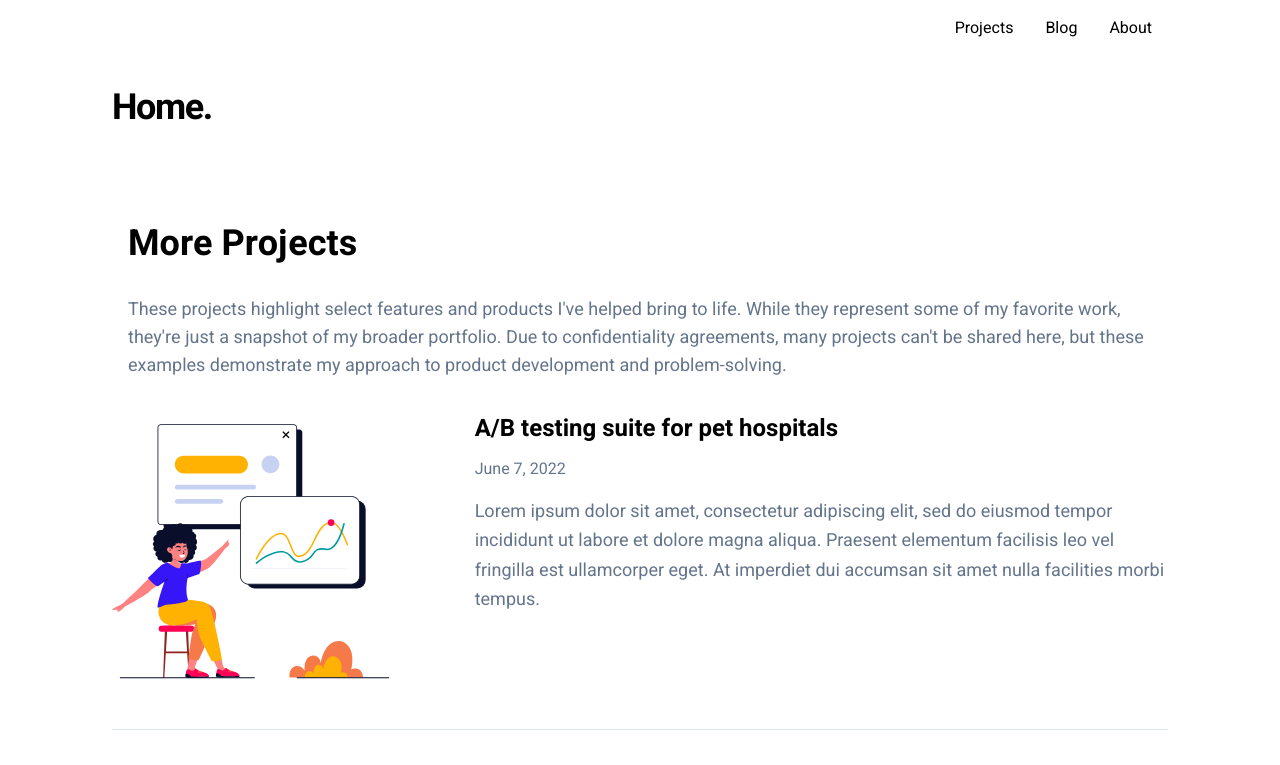
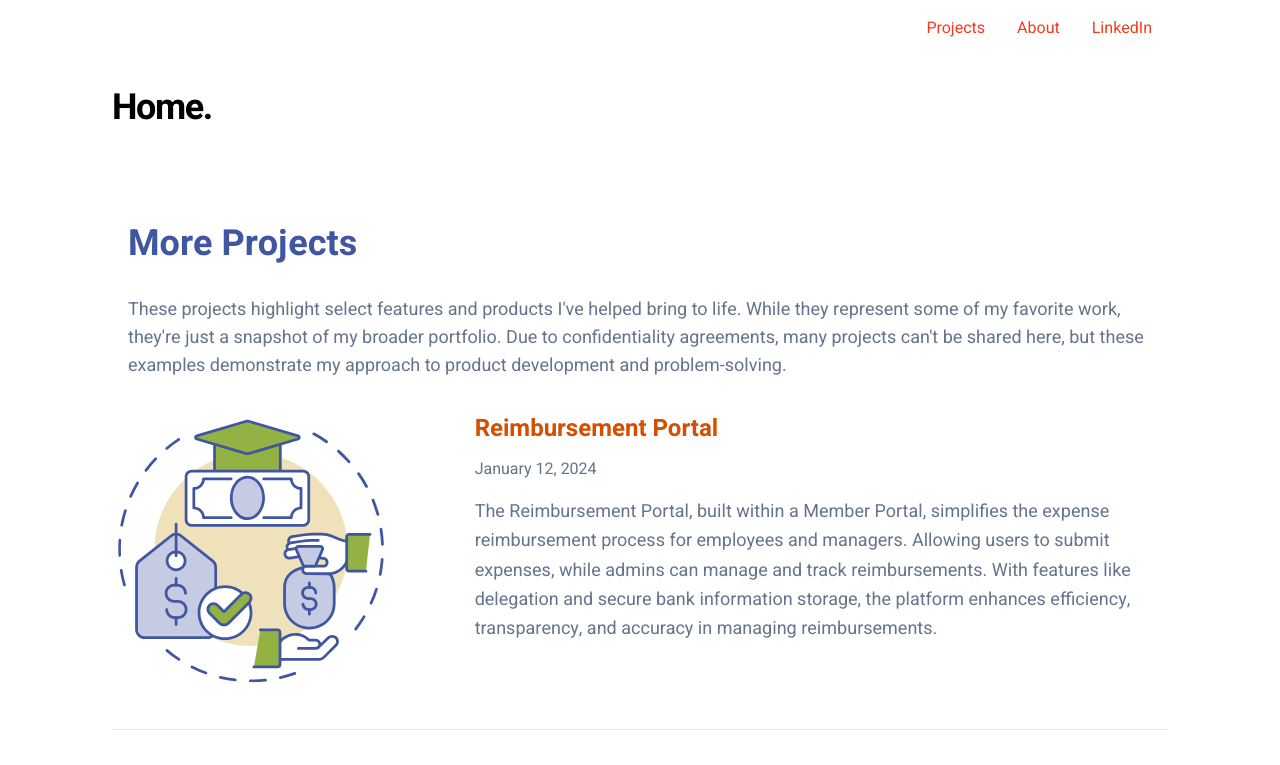
Before and after one commit to Sp771/product_portfolio, a Next.js app: page /projects in a window 1280 px wide. Shown: the top 765 px of the page. Built offline with nearby package versions, Linux system fonts and the light colour scheme.

Commit message:
color scheme

```diff
--- a/_posts/abtesting.md
+++ b/_posts/abtesting.md
@@ -1,10 +1,11 @@
 ---
-title: 'A/B testing suite for pet hospitals'
-excerpt: 'Lorem ipsum dolor sit amet, consectetur adipiscing elit, sed do eiusmod tempor incididunt ut labore et dolore magna aliqua. Praesent elementum facilisis leo vel fringilla est ullamcorper eget. At imperdiet dui accumsan sit amet nulla facilities morbi tempus.'
+title: 'Reimbursement Portal'
+excerpt: 'The Reimbursement Portal, built within a Member Portal, simplifies the expense reimbursement process for employees and managers. Allowing users to submit expenses, while admins can manage and track reimbursements. With features like delegation and secure bank information storage, the platform enhances efficiency, transparency, and accuracy in managing reimbursements.
+'
 coverImage: '/assets/posts/abtesting/cover.svg'
-date: '2022-06-07T05:35:07.322Z'
+date: '2024-01-12T05:35:07.322Z'
 author:
-  name: Annie Apple
+  name: Sydney Pittman
   picture: '/assets/blog/authors/annie.svg'
 ogImage:
   url: '/assets/posts/abtesting/cover.svg'
@@ -12,34 +13,45 @@ ogImage:
 
 ## Product
 
-Lorem ipsum dolor sit amet, consectetur adipiscing elit, sed do eiusmod tempor incididunt ut labore et dolore magna aliqua. Praesent elementum facilisis leo vel fringilla est ullamcorper eget. At imperdiet dui accumsan sit amet nulla facilities morbi tempus.
+The Reimbursement Portal, built within a Member Portal, simplifies the expense reimbursement process for employees and managers. Allowing users to submit expenses, while admins can manage and track reimbursements. With features like delegation and secure bank information storage, the platform enhances efficiency, transparency, and accuracy in managing reimbursements.
 
 ![Example product screencap](/assets/posts/abtesting/example.svg)
 
 ---
 
 ## My Role
-* **Lorem ipsum** Lorem ipsum dolor sit amet, consectetur adipiscing elit, sed do eiusmod tempor incididunt ut labore et dolore magna aliqua.
-* **Lorem ipsum** Lorem ipsum dolor sit amet, consectetur adipiscing elit, sed do eiusmod tempor incididunt ut labore et dolore magna aliqua.
-* **Lorem ipsum** Lorem ipsum dolor sit amet, consectetur adipiscing elit, sed do eiusmod tempor incididunt ut labore et dolore magna aliqua.
+* **🧠 User Insights Guru:** Led stakeholder interviews to identify pain points and usability risks, researching other reimbursement portals to understand best practices. This informed the design of a seamless user interface that simplified the reimbursement process and improved overall user experience.
+
+* **🧠 Product Design Architect:** Created all mockups and designed the product interface, working closely with the development team to bring the vision to life. Collaborated through each stage of development, ensuring the product’s design aligned with user needs and technical requirements.
+
+* **🧠 Roadmap Lead:** Collaborated with leadership to shape the product’s roadmap, ensuring it aligned with company goals and addressed the evolving needs of employees.
+
+* **🧠 Quality Assurance & Ticket Master:** Developed comprehensive feature tickets and led the testing process, ensuring all features were thoroughly tested before release. Managed bug tracking, monitored progress, and collaborated with the development team to ensure the highest standards of quality were met.
 
 ---
 
 ## Execution
-Lorem ipsum dolor sit amet, consectetur adipiscing elit, sed do eiusmod tempor incididunt ut labore et dolore magna aliqua. Praesent elementum facilisis leo vel fringilla est ullamcorper eget. At imperdiet dui accumsan sit amet nulla facilities morbi tempus. Praesent elementum facilisis leo vel fringilla. Congue mauris rhoncus aenean vel. Egestas sed tempus urna et pharetra pharetra massa massa ultricies.
+When I joined the project, there was no dedicated reimbursement portal. The users reimbursement process was manually handled through NetSuite, creating inefficiencies and slow approval cycles. Members/employees faced delays in receiving reimbursements, which negatively impacted morale.
 
-Venenatis cras sed felis eget velit. Consectetur libero id faucibus nisl tincidunt. Gravida in fermentum et sollicitudin ac orci phasellus egestas tellus. Volutpat consequat mauris nunc congue nisi vitae. Id aliquet risus feugiat in ante metus dictum at tempor. Sed blandit libero volutpat sed cras. Sed odio morbi quis commodo odio aenean sed adipiscing. Velit euismod in pellentesque massa placerat. Mi bibendum neque egestas congue quisque egestas diam in arcu. Nisi lacus sed viverra tellus in. Nibh cras pulvinar mattis nunc sed. Luctus accumsan tortor posuere ac ut consequat semper viverra. Fringilla ut morbi tincidunt augue interdum velit euismod.
+I took the initiative to design and build a brand-new reimbursement portal from scratch. With limited resources—a sole developer and no dedicated QA team—I led the effort to create a streamlined, automated system to manage expense submissions, approvals, and tracking. My role encompassed everything from product design to testing, as I personally handled QA to ensure the system functioned smoothly.
+
+Despite the lack of a large team, I collaborated closely with cross-functional stakeholders to ensure the portal was user-friendly, efficient, and integrated seamlessly with existing systems. The result was a fully functional reimbursement portal that significantly reduced processing times, improved transparency, and minimized errors, ultimately enhancing the users experience.
+
 
 ---
 
 ## Challenges & Achievements
 
 ### Challenges
-* **Lorem ipsum** Lorem ipsum dolor sit amet, consectetur adipiscing elit, sed do eiusmod tempor incididunt ut labore et dolore magna aliqua.
-* **Lorem ipsum** Lorem ipsum dolor sit amet, consectetur adipiscing elit, sed do eiusmod tempor incididunt ut labore et dolore magna aliqua.
-* **Lorem ipsum** Lorem ipsum dolor sit amet, consectetur adipiscing elit, sed do eiusmod tempor incididunt ut labore et dolore magna aliqua.
+* **🚧 Seamless NetSuite Integration** Since the back-end was powered by NetSuite, I worked to ensure that the portal integrated smoothly with this system to securely house user financial information. This integration had to be efficient and accurate, ensuring a seamless flow of data between the portal and NetSuite.
+
+* **🚧 Rapid Execution Under Pressure:** With only one developer and no dedicated QA resources, I took on the responsibility of testing the feature while balancing objectivity to avoid bias. The timeline was tight, as we had a demo scheduled for a potential prospect. The sales team had promised the feature, but it didn't exist yet, so we needed to deliver a working solution quickly to meet expectations.
+
+* **🚧 Navigating Stakeholder Opinions:** With multiple stakeholders involved, managing differing opinions and aligning everyone on a common vision was crucial. I worked to balance feedback from all sides, ensuring that the solution met both business goals and user needs while maintaining a fast-paced development timeline.
 
 ### Achievements
-* **Lorem ipsum** Lorem ipsum dolor sit amet, consectetur adipiscing elit, sed do eiusmod tempor incididunt ut labore et dolore magna aliqua.
-* **Lorem ipsum** Lorem ipsum dolor sit amet, consectetur adipiscing elit, sed do eiusmod tempor incididunt ut labore et dolore magna aliqua.
-* **Lorem ipsum** Lorem ipsum dolor sit amet, consectetur adipiscing elit, sed do eiusmod tempor incididunt ut labore et dolore magna aliqua.
+* **🏅 Improved Reimbursement Speed:** The new portal reduced the reimbursement process from several weeks to just days, enabling employees to receive their reimbursements much faster. This not only boosted user/employee morale but also streamlined financial operations.
+
+* **🏅 Driving Sales and Adoption:** Post-launch, the feature improved the overall product offering, contributing to a 15% increase in sales as it became a selling point for potential clients. The integration with NetSuite provided valuable financial visibility, driving confidence in both internal teams and customers.
+
+* **🏅 Increased Transparency and Accountability:** With automated tracking and approval workflows, employees could now easily check the status of their reimbursements, and managers could review expenses with greater visibility. This led to a significant reduction in errors and fraud, ultimately improving trust in the system.
--- a/components/footer.js
+++ b/components/footer.js
@@ -16,7 +16,8 @@ export default function Footer() {
               <img alt="linkedin logo" src={"/icons/mail-fill.svg"} height={45} width={45} />
               <span className="invisible">Email</span>
             </a>
-            <a className="mx-4" href="https://www.linkedin.com/">
+            <a className="mx-4" href="https://www.linkedin.com/in/sydneympittman/
+            // ">
                 <img alt="linkedin logo" src={"/icons/linkedin-box-fill.svg"} height={45} width={45} />
                 <span className="invisible">LinkedIn</span>
             </a>
--- a/components/more-stories.js
+++ b/components/more-stories.js
@@ -6,7 +6,7 @@ export default function MoreStories({ posts }) {
       <h2 className="mb-4 text-3xl md:text-4xl leading-tight font-bold">
         <a
           href={`/projects`}
-          className="hover:text-success duration-200 transition-colors p-4 block"
+          className="p-4 block text-[#4056a1] hover:text-[#d79922] transition duration-200"
         >
           More Projects
         </a>
--- a/components/navigation.js
+++ b/components/navigation.js
@@ -12,25 +12,25 @@ export default function Navigation() {
                     <li>
                         <a
                         href={`/projects`}
-                        className="hover:text-success duration-200 transition-colors p-4 block"
+                        className="p-4 block text-[#f13c1f] transition duration-200 hover:scale-150 hover:font-bold duration-200 transition-transform"
                         >
                         Projects
                         </a>
                     </li>
                     <li>
                         <a
-                        href={`https://medium.com/`}
-                        className="hover:text-success duration-200 transition-colors p-4 block"
+                        href={`/about`}
+                        className="p-4 block text-[#f13c1f] transition duration-200 hover:scale-150 hover:font-bold duration-200 transition-transform"
                         >
-                        Blog
+                        About
                         </a>
                     </li>
                     <li>
                         <a
-                        href={`/about`}
-                        className="hover:text-success duration-200 transition-colors p-4 block"
+                        href={`https://www.linkedin.com/in/sydneympittman/`}
+                        className="p-4 block text-[#f13c1f] transition duration-200 hover:scale-150 hover:font-bold duration-200 transition-transform"
                         >
-                        About
+                        LinkedIn
                         </a>
                     </li>
                 </ul>
--- a/components/post-header.js
+++ b/components/post-header.js
@@ -8,12 +8,12 @@ export default function PostHeader({ title, coverImage, date, author }) {
     <>
       <PostTitle>{title}</PostTitle>
       <div className="mb-8 md:mb-16 sm:mx-0 flex justify-center">
-        <CoverImage
+        {/* <CoverImage
           title={title}
           src={coverImage}
           height={240}
           width={320}
-        />
+        /> */}
       </div>
     </>
   )
--- a/components/post-preview.js
+++ b/components/post-preview.js
@@ -26,7 +26,9 @@ export default function PostPreview({
         <div className="md:col-span-2">
           <h3 className="text-2xl mb-3 leading-snug font-bold">
             <Link href={`/posts/${slug}`}>
-              <a className="hover:underline">{title}</a>
+              <a className="hover:underline" style={{ color: '#D64E00' }}>
+                {title}
+              </a>
             </Link>
           </h3>
           <div className="text-md mb-4 text-slate-500">
--- a/components/post-title.js
+++ b/components/post-title.js
@@ -1,6 +1,6 @@
 export default function PostTitle({ children }) {
   return (
-    <h1 className="text-5xl md:text-6xl lg:text-7xl font-bold tracking-tighter leading-tight md:leading-none mb-6 text-center">
+    <h1 className="text-5xl md:text-6xl lg:text-7xl font-bold tracking-tighter leading-tight md:leading-none text-center mt-12" style={{ color: '#4056a1' }}>
       {children}
     </h1>
   )
--- a/pages/about.js
+++ b/pages/about.js
@@ -11,14 +11,14 @@ const About = () => {
                 <Container>
                   <Header />
                 </Container>
-                <div className="bg-sky-50 pt-16 pb-16">
+                <div className="pt-16 pb-16" style={{ backgroundColor: '#f2ecd8' }}>
                   <Container>
                     <div className="grid grid-cols-1 md:grid-cols-3 gap-16">
                       <div>
                         <Image title={"lisafeets"} src={"/assets/about/annie.svg"} height={400} width={400} />
                       </div>
                       <div className="md:pr-8 md:col-span-2">
-                        <h1 className="text-2xl md:text-3xl font-bold leading-tight mb-4">
+                        <h1 className="text-4xl md:text-6xl font-bold leading-tight mb-4" style={{ color: '#4056a1' }}>
                           Hi! Im Sydney...
                         </h1>
                         <h2 className="text-xl font-semibold text-slate-500 mb-12">
--- a/pages/index.js
+++ b/pages/index.js
@@ -19,7 +19,7 @@ export default function Index({ allPosts }) {
         <Container>
           <Intro />
         </Container>
-        <div className="bg-sky-50 pt-16 pb-16">
+        <div className="pt-16 pb-16" style={{ backgroundColor: '#f2ecd8', color: '#D64E00' }}>
           <Container>
             {heroPost && (
               <HeroPost
--- a/pages/posts/[slug].js
+++ b/pages/posts/[slug].js
@@ -26,7 +26,7 @@ export default function Post({ post, morePosts, preview }) {
         ) : (
           <>
             <article className="mb-16">
-              <div className="bg-sky-50 pt-4 pb-2">
+              <div className="pt-4 pb-2" style={{ backgroundColor: '#f2ecd8' }}>
                 <Container>
                   <Head>
                     <title>
@@ -36,7 +36,6 @@ export default function Post({ post, morePosts, preview }) {
                   </Head>
                   <PostHeader
                     title={post.title}
-                    coverImage={post.coverImage}
                     date={post.date}
                     author={post.author}
                   />
```
Also changed, not shown: components/intro.js (+33 -14 lines), public/assets/posts/abtesting/cover.svg, public/assets/posts/abtesting/example.svg.
